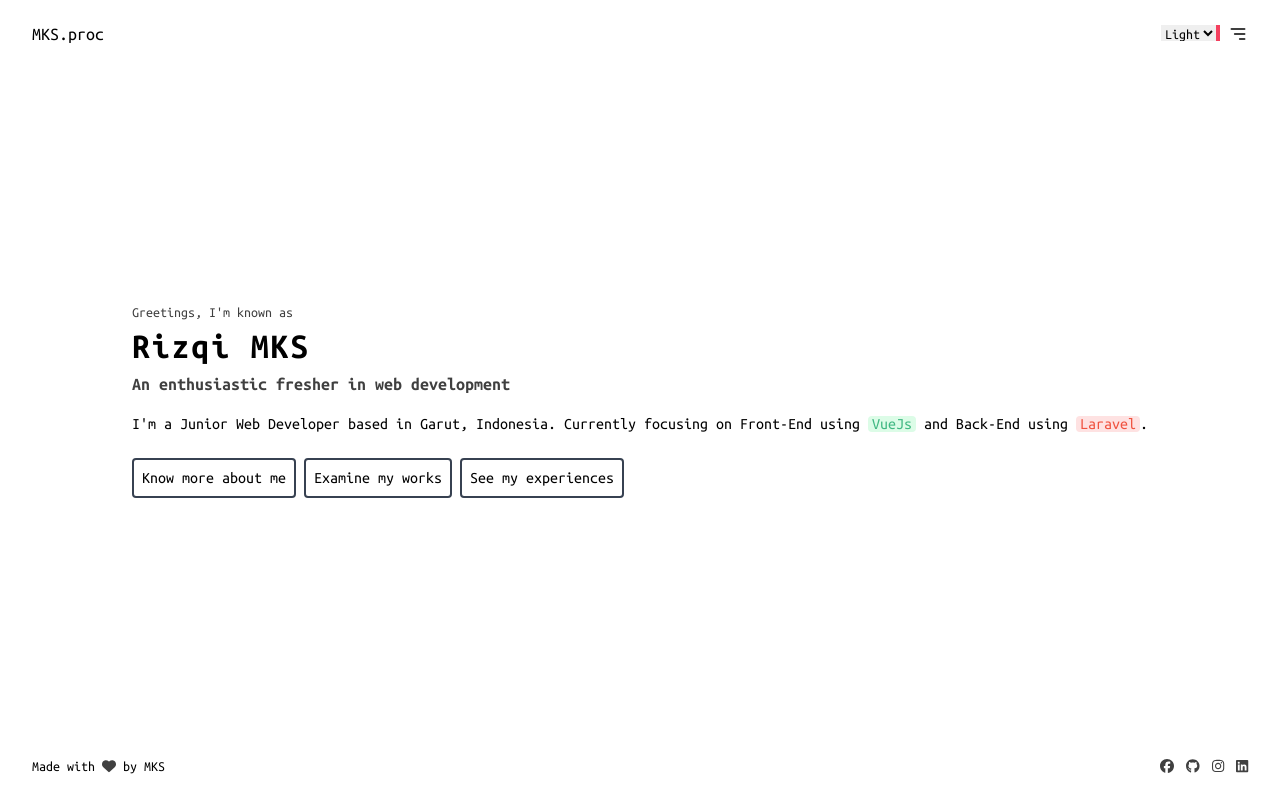
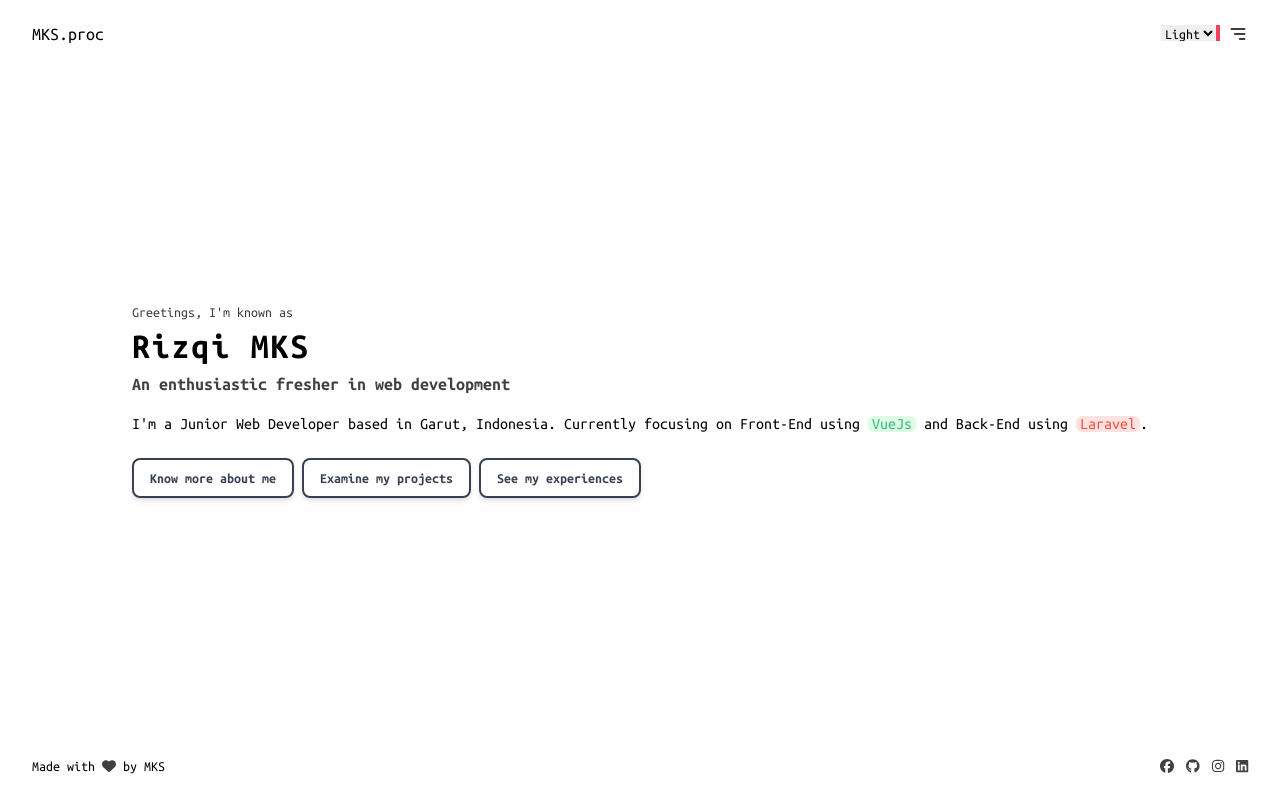
Before and after one commit to mksdesuyo/vuejs-ornament, a Vue app: page / in a window 1280 px wide. Built offline with nearby package versions, Linux system fonts and the light colour scheme.

Commit message:
feat(ProjectView): create new route for showcasing projects | refactor: adjust the animation

```diff
--- a/src/router/index.js
+++ b/src/router/index.js
@@ -22,6 +22,15 @@ const router = createRouter({
         description: 'Rizqi MKS portfolio website - About Page',
       },
     },
+    {
+      path: '/project',
+      name: 'project',
+      component: () => import('../views/ProjectView.vue'),
+      meta: {
+        title: 'About Page',
+        description: 'Rizqi MKS portfolio website - Project Page',
+      },
+    },
   ],
 });
 
--- a/src/views/AboutView.vue
+++ b/src/views/AboutView.vue
@@ -9,9 +9,9 @@
         Indonesia.<br />
         With a proper foundation in web development, I specialize in creating
         <span class="font-bold">Front-End</span> solutions using
-        <span class="bg-green-100 px-1 text-[#41B883] rounded">VueJs</span> and developing
+        <span class="bg-green-100 px-1 text-[#41B883] rounded-md">VueJs</span> and developing
         <span class="font-bold">Back-End</span> systems with
-        <span class="px-1 text-[#F05340] bg-red-100 rounded">Laravel</span>. <br />
+        <span class="px-1 text-[#F05340] bg-red-100 rounded-md">Laravel</span>. <br />
         <br />
         Beyond coding, I have deep passion for learning new languages and cultures. I can
         communicate in <span class="font-bold">English</span> and
@@ -33,6 +33,13 @@
         I'm eager to collaborate and bring innovative ideas to life in the ever-evolving tech
         industry.
       </p>
+      <div class="flex flex-wrap gap-2 mt-4 text-sm font-bold">
+        <a
+          href="#"
+          class="p-2 px-4 text-gray-700 transition-all duration-200 ease-in-out border-2 border-gray-700 rounded-lg shadow-md hover:bg-gray-700 hover:text-gray-50"
+          >Personal CV</a
+        >
+      </div>
     </div>
   </main>
 </template>
--- a/src/views/HomeView.vue
+++ b/src/views/HomeView.vue
@@ -5,25 +5,27 @@
     <h2 class="text-lg font-bold opacity-75">An enthusiastic fresher in web development</h2>
     <p class="mt-2">
       I'm a Junior Web Developer based in Garut, Indonesia. Currently focusing on Front-End using
-      <span class="bg-green-100 px-1 text-[#41B883] rounded">VueJs</span> and Back-End using
-      <span class="px-1 text-[#F05340] bg-red-100 rounded">Laravel</span>.
+      <span class="bg-green-100 px-1 text-[#41B883] rounded-md">VueJs</span> and Back-End using
+      <span class="px-1 text-[#F05340] bg-red-100 rounded-md">Laravel</span>.
     </p>
-    <div class="flex flex-wrap gap-2 mt-4">
+    <div class="flex flex-wrap mt-4 text-sm font-bold gap-x-2 gap-y-3">
       <router-link
         to="/about"
-        class="p-2 duration-150 ease-in-out border-2 border-gray-700 rounded hover:rotate-3"
+        class="p-2 px-4 text-gray-700 transition-all duration-200 ease-in-out border-2 border-gray-700 rounded-lg shadow-md hover:bg-gray-700 hover:text-gray-50"
         data-discover="true"
         aria-current="page"
         >Know more about me</router-link
       >
-      <a
-        href="#"
-        class="p-2 duration-150 ease-in-out border-2 border-gray-700 rounded hover:-rotate-3"
-        >Examine my works</a
+      <router-link
+        to="/project"
+        class="p-2 px-4 text-gray-700 transition-all duration-200 ease-in-out border-2 border-gray-700 rounded-lg shadow-md hover:bg-gray-700 hover:text-gray-50"
+        data-discover="true"
+        aria-current="page"
+        >Examine my projects</router-link
       >
       <a
         href="#"
-        class="p-2 duration-150 ease-in-out border-2 border-gray-700 rounded hover:rotate-3"
+        class="p-2 px-4 text-gray-700 transition-all duration-200 ease-in-out border-2 border-gray-700 rounded-lg shadow-md hover:bg-gray-700 hover:text-gray-50"
         >See my experiences</a
       >
     </div>
--- /dev/null
+++ b/src/views/ProjectView.vue
@@ -0,0 +1,65 @@
+<template>
+  <main class="grid gap-2 px-8 py-16 pt-8 leading-5 h-dvh">
+    <h1 class="pt-12 text-4xl">My projects</h1>
+    <div class="w-4/5 mb-2 border-2 border-black rounded"></div>
+    <div class="pr-1 overflow-y-auto">
+      <div class="flex flex-col gap-4 mb-2">
+        <header class="font-bold">
+          <h2 class="text-2xl">Aiticamp</h2>
+          <p class="opacity-75">Team Project</p>
+        </header>
+        <p>
+          This is a simple landing web page. Was made by team of my friend and I, when we were
+          studying together at SIB Hacktiv8 x Kampus Merdeka program.
+        </p>
+        <footer>
+          <ul class="flex flex-wrap gap-2">
+            <li class="px-1 text-orange-700 bg-orange-100 rounded-md">HTML</li>
+            <li class="px-1 text-blue-700 bg-blue-100 rounded-md">CSS</li>
+            <li class="px-1 text-yellow-700 bg-yellow-100 rounded-md">JavaScript</li>
+            <li class="px-1 text-purple-700 bg-purple-100 rounded-md">Bootstrap</li>
+          </ul>
+        </footer>
+        <hr />
+      </div>
+      <div class="flex flex-col gap-4 mb-2">
+        <header class="font-bold">
+          <h2 class="text-2xl">Close Weather Map</h2>
+          <p class="opacity-75">Team Project</p>
+        </header>
+        <p>
+          This is a simple weather check and map search web page. Was made by team of my friend and
+          I, when we were studying together at SIB Hacktiv8 x Kampus Merdeka program.
+        </p>
+        <footer>
+          <ul class="flex flex-wrap gap-2">
+            <li class="px-1 text-orange-700 bg-orange-100 rounded-md">HTML</li>
+            <li class="px-1 text-blue-700 bg-blue-100 rounded-md">CSS</li>
+            <li class="px-1 text-yellow-700 bg-yellow-100 rounded-md">JavaScript</li>
+            <li class="px-1 text-purple-700 bg-purple-100 rounded-md">Bootstrap</li>
+          </ul>
+        </footer>
+        <hr />
+      </div>
+      <div class="flex flex-col gap-4 mb-2">
+        <header class="font-bold">
+          <h2 class="text-2xl">DOIST</h2>
+          <p class="opacity-75">Personal Project</p>
+        </header>
+        <p>
+          This is a simple to-do-list web application. Was made by myself, with reference from
+          Dicoding Academy's class modules.
+        </p>
+        <footer>
+          <ul class="flex flex-wrap gap-2">
+            <li class="px-1 text-orange-700 bg-orange-100 rounded-md">HTML</li>
+            <li class="px-1 text-blue-700 bg-blue-100 rounded-md">CSS</li>
+            <li class="px-1 text-yellow-700 bg-yellow-100 rounded-md">JavaScript</li>
+            <li class="px-1 text-pink-700 bg-pink-100 rounded-md">Sass</li>
+          </ul>
+        </footer>
+        <hr />
+      </div>
+    </div>
+  </main>
+</template>
--- a/tailwind.config.js
+++ b/tailwind.config.js
@@ -17,8 +17,8 @@ export default {
         },
       },
       animation: {
-        fadeIn: 'fadeIn 1s ease-in-out',
-        fadeOut: 'fadeOut 1s ease-in-out',
+        fadeIn: 'fadeIn 1200ms ease-in-out',
+        fadeOut: 'fadeOut 1200ms ease-in-out',
       },
       // colors: {
       //   lightBackground: '#f5f1f1',
```
